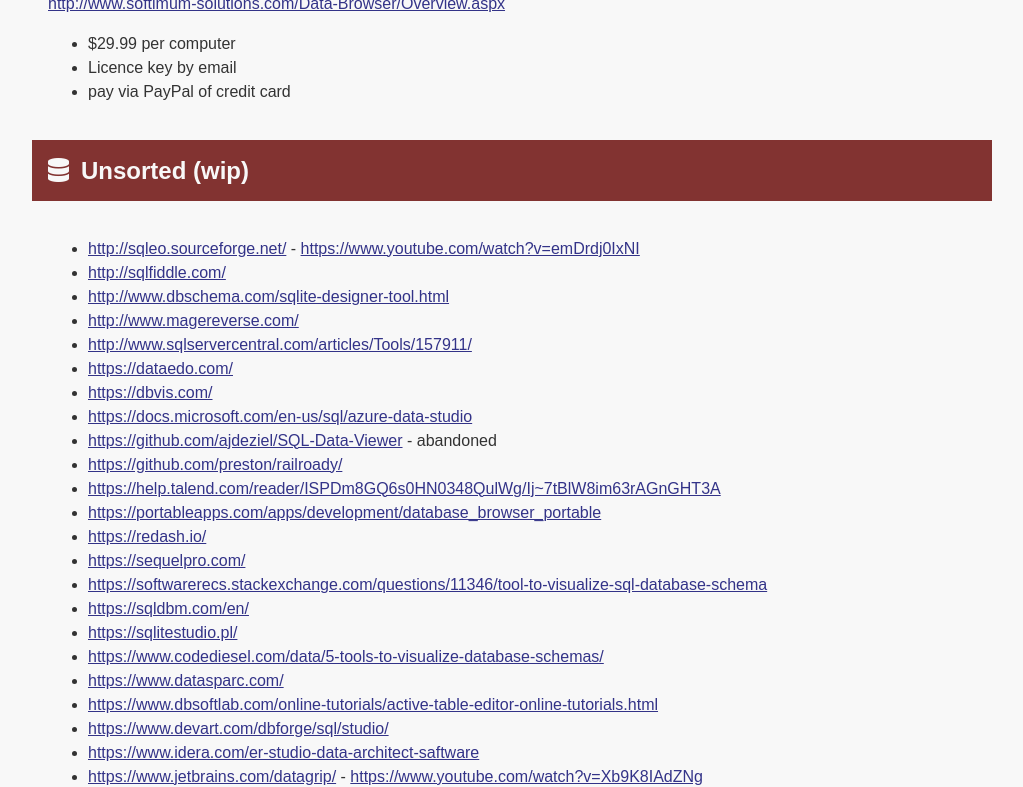
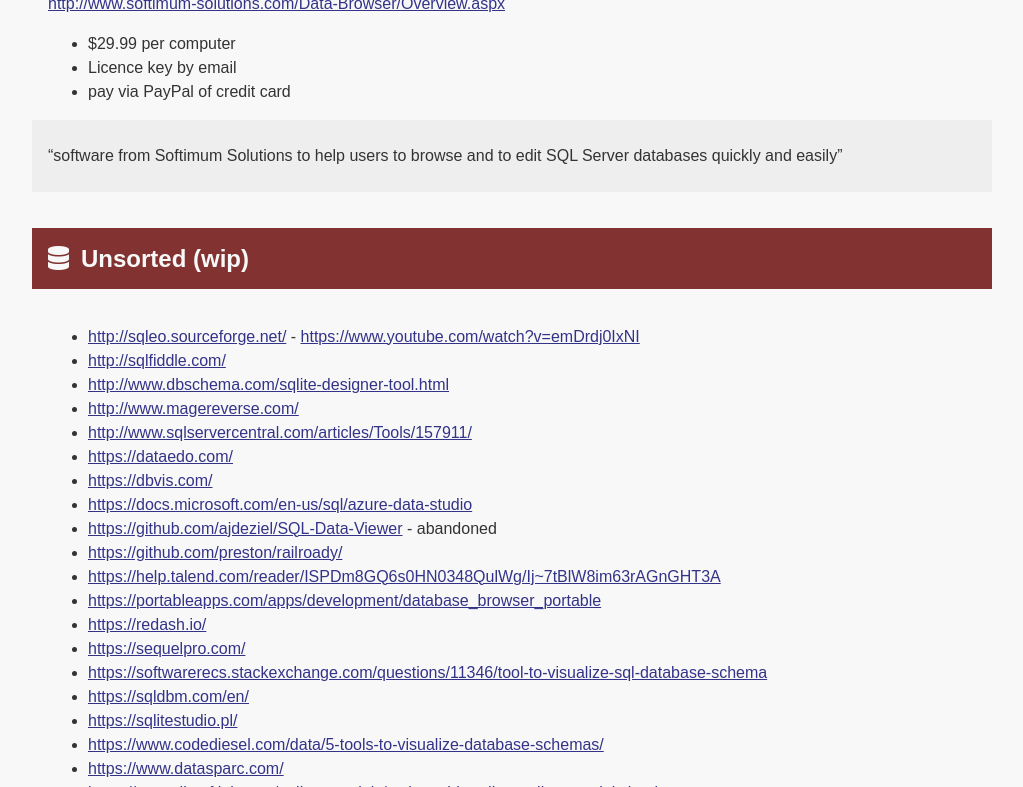
Before and after one commit to timabell/schema-explorer, a Jekyll site: the page built from _posts/2019-06-10-database-tools-you-didnt-know-about.md, in a window 1280 px wide and 900 px high, scrolled down 2568 px, cut to the strip 113-900 px from the top of the window. Shown: the whole strip, without its empty margins (128-1151 px from the left). Built offline with Jekyll 4.4.1, drawn with Linux system fonts in a browser that asks for light colours; nearby versions of some CDN libraries.

Commit message:
tools - description of ez db

```diff
--- a/_posts/2019-06-10-database-tools-you-didnt-know-about.md
+++ b/_posts/2019-06-10-database-tools-you-didnt-know-about.md
@@ -94,6 +94,8 @@
 * Licence key by email
 * pay via PayPal of credit card
 
+> "software from Softimum Solutions to help users to browse and to edit SQL Server databases quickly and easily"
+
 ## Unsorted (wip)
 
 * <http://sqleo.sourceforge.net/> - <https://www.youtube.com/watch?v=emDrdj0IxNI>
```
